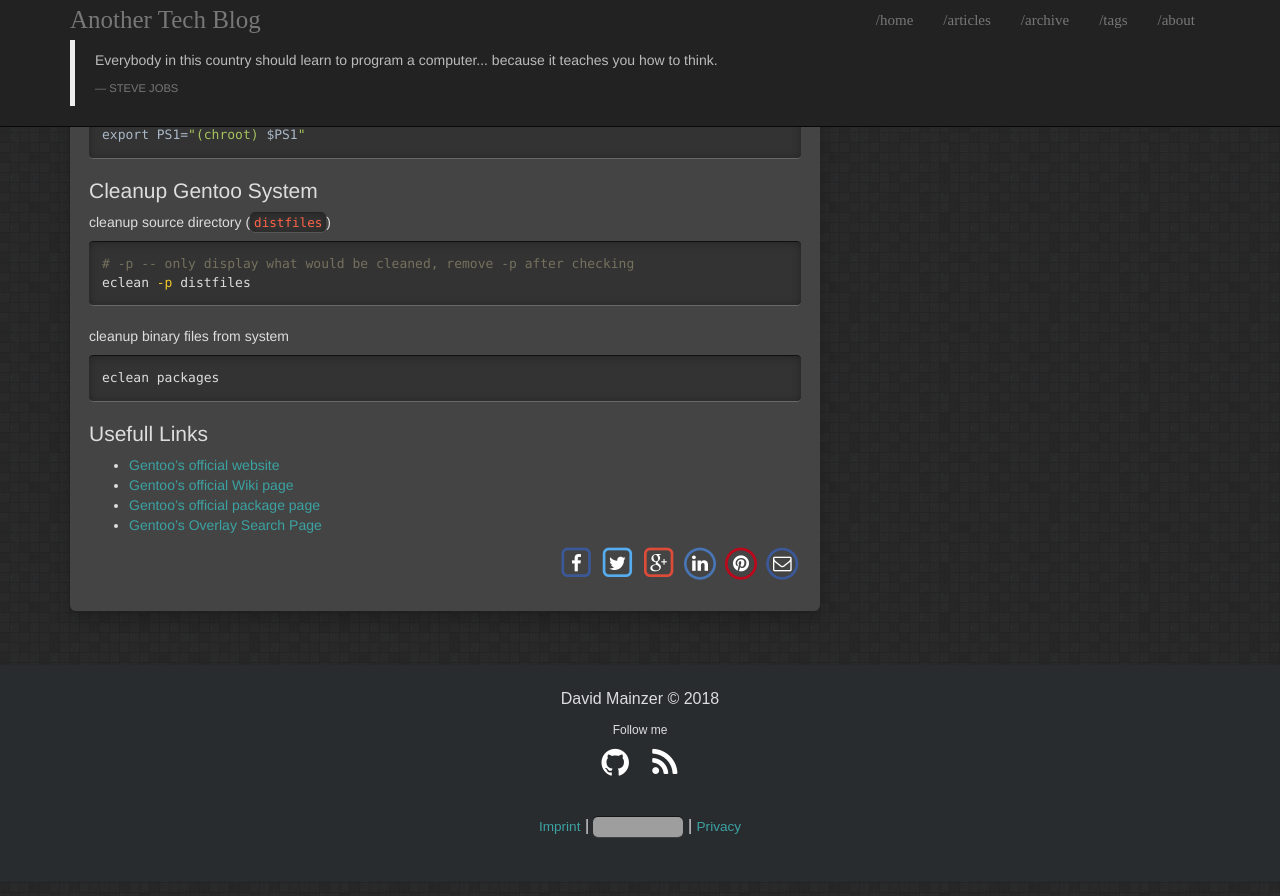
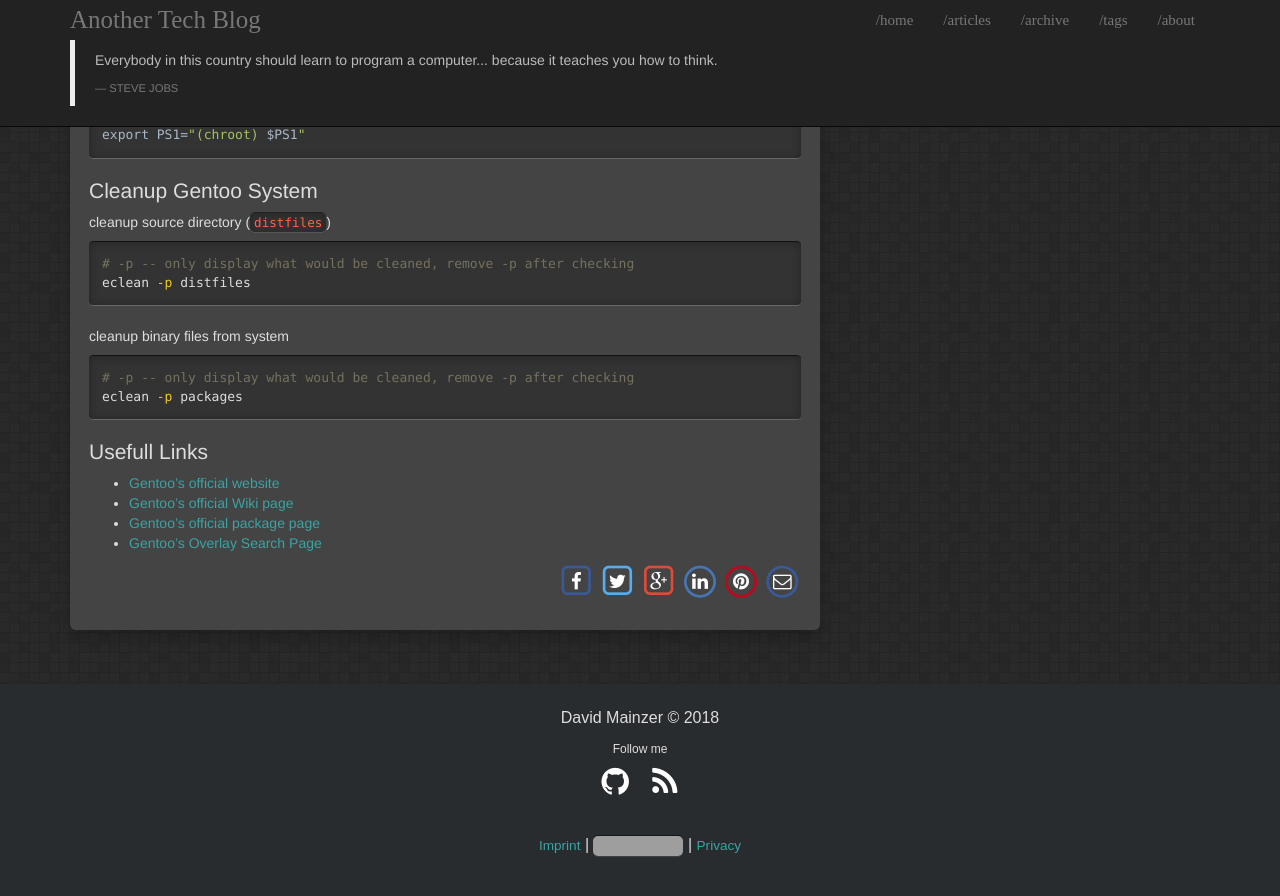
Before and after one commit to davidmainzer/davidmainzer.github.io, a Jekyll site: the page built from _articles/Gentoo_Linux.md, in a window 1280 px wide and 900 px high, scrolled down 2218 px. Shown: the top 896 px of the window. Built offline with Jekyll 4.4.1, drawn with Linux system fonts in a browser that asks for light colours; nearby versions of some CDN libraries; the table of contents is made by our own code; grey boxes are pictures that could not be loaded.

Commit message:
Update Gentoo_Linux.md

```diff
--- a/_articles/Gentoo_Linux.md
+++ b/_articles/Gentoo_Linux.md
@@ -107,7 +107,8 @@ eclean -p distfiles
 cleanup binary files from system
 
 {% highlight bash %}
-eclean packages
+# -p -- only display what would be cleaned, remove -p after checking
+eclean -p packages
 {% endhighlight bash %}
 
 ## Usefull Links
```
